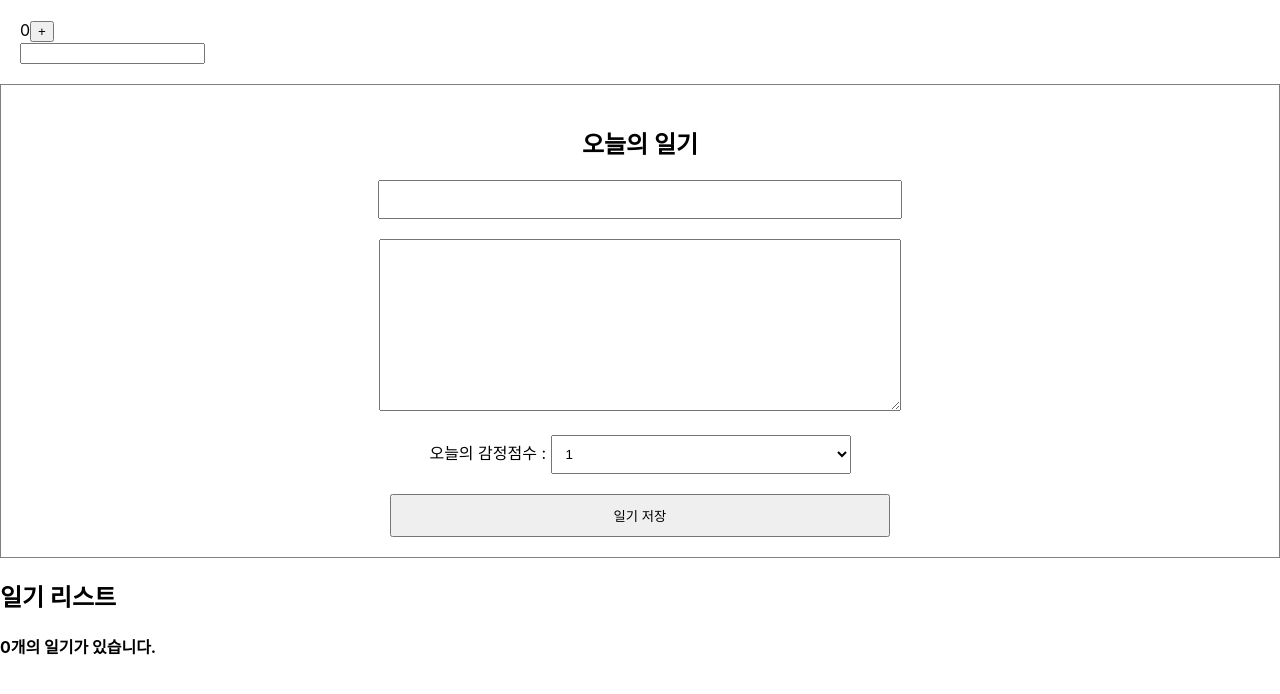
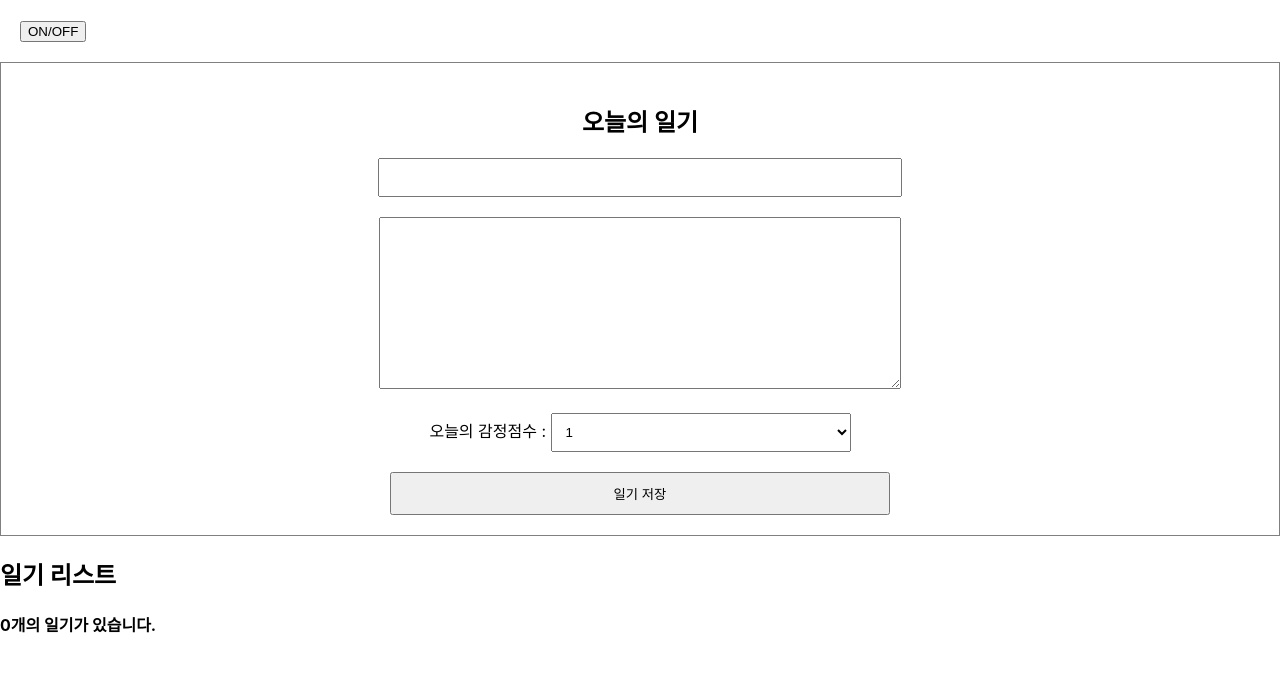
Before and after one commit to taegyuni/simple-diary, a React (Create React App) app: page / in a window 1280 px wide. Shown: the top 694 px of the page. Built offline with nearby package versions, Linux system fonts and the light colour scheme.

Commit message:
feat : useEffect 기능활용

```diff
--- a/src/Lifecycle.js
+++ b/src/Lifecycle.js
@@ -1,32 +1,26 @@
 import react, { useEffect, useState } from "react";
 
+//두개 이상의 컴포넌트가 같은 파일에 포함되어도 됨.
+const UnmountTest = () => {
+  useEffect(() => {
+    console.log("Mount!");
+
+    return () => {
+      //Unmount 시점에 실행됨.
+      console.log("Unmount!");
+    };
+  }, []);
+  return <div>Unmount Testing Component</div>;
+};
+
 const Lifecycle = () => {
-  const [count, setCount] = useState(0);
-  const [text, setText] = useState("");
-
-  useEffect(() => {
-    console.log("Mount");
-  }, []);
-
-  useEffect(() => {
-    console.log("update");
-  }, []);
+  const [isVisible, setISVisible] = useState(false);
+  const toggle = () => setISVisible(!isVisible);
 
   return (
     <div style={{ padding: 20 }}>
-      <div>
-        {count}
-        <button
-          onClick={() => {
-            setCount(count + 1);
-          }}
-        >
-          +
-        </button>
-      </div>
-      <div>
-        <input value={text} onChange={(e) => setText(e.target.value)} />
-      </div>
+      <button onClick={toggle}>ON/OFF</button>
+      {isVisible && <UnmountTest />}
     </div>
   );
 };
```
